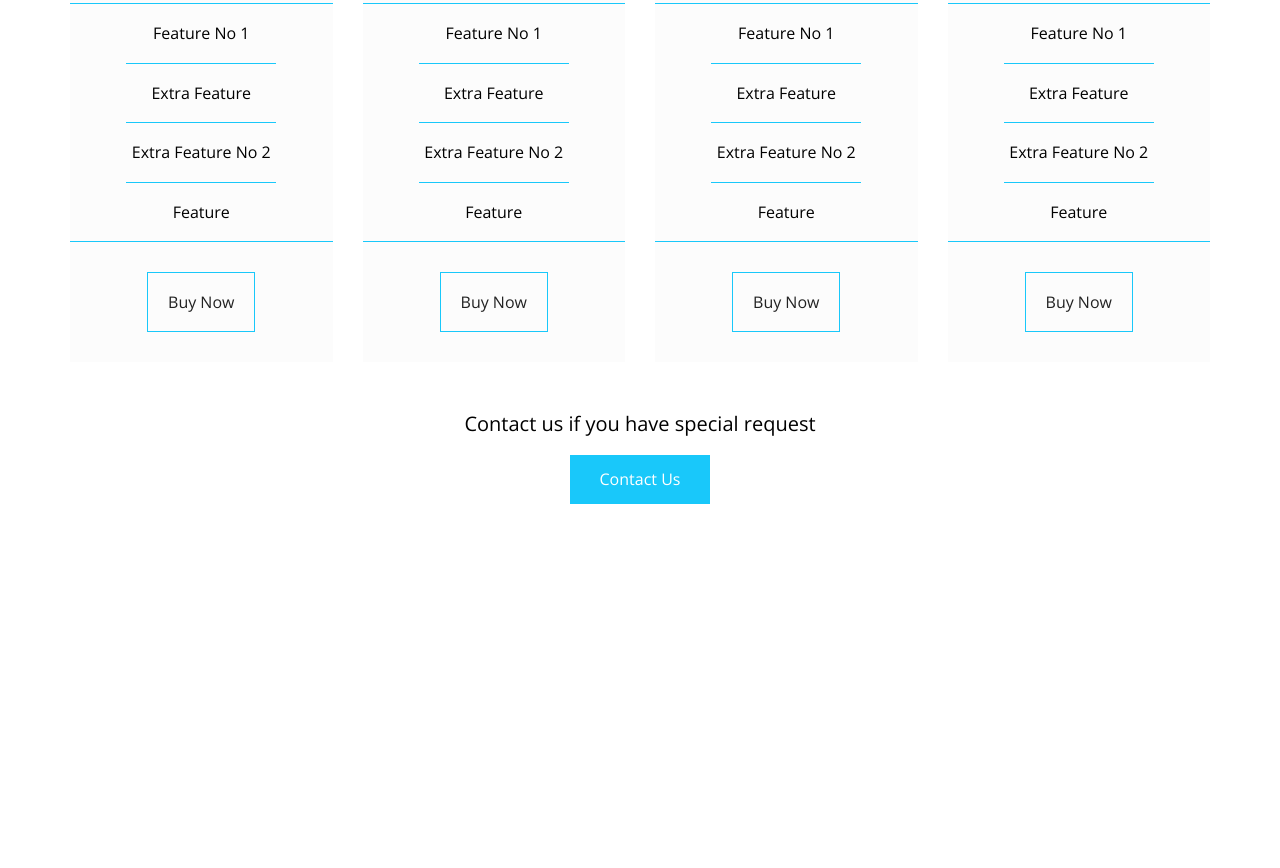
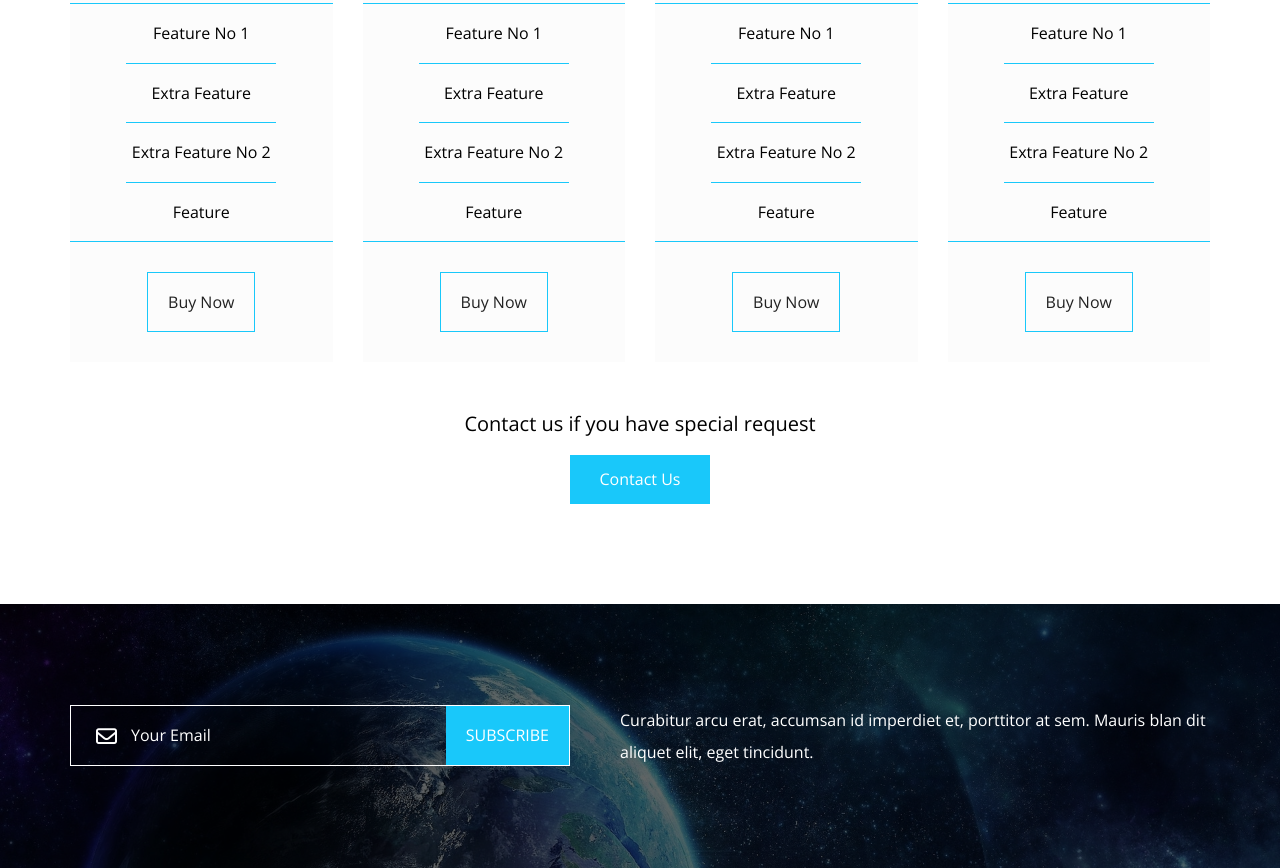
Before and after one commit to ourdjiniaymen/Kasper, a plain HTML site: page index.html in a window 1280 px wide. Shown: the part 6630-7498 px from the top of the page. Before the commit the page ends 7234 px from the top, so only its background shows below. Drawn offline with nearby package versions, Linux system fonts and the light colour scheme.

Commit message:
Add subscribe section to the template

```diff
--- a/css/kasper.css
+++ b/css/kasper.css
@@ -1072,7 +1072,7 @@ header nav .form i {
 
 .pricing .plans .plan ul li {
   padding: 20px 0;
-  width : 150px;
+  width: 150px;
   border-bottom: 1px solid var(--main-color);
   margin: auto;
 }
@@ -1112,7 +1112,7 @@ header nav .form i {
 }
 
 .pricing .contact a {
-  display: inline-block ;
+  display: inline-block;
   text-decoration: none;
   text-transform: capitalize;
   background-color: var(--main-color);
@@ -1120,3 +1120,100 @@ header nav .form i {
   padding: 15px 30px;
 }
 /* End Pricing */
+
+/* Start Subscribe */
+.subscribe {
+  padding-top: var(--section-padding);
+  padding-bottom: var(--section-padding);
+  position: relative;
+  background-color: #1f2021;
+  background-image: url(../images/subscribe.jpg);
+  background-size: cover;
+  color: #fff;
+}
+
+.subscribe .container {
+  position: relative;
+  z-index: 1;
+}
+
+/* Medium and Large Screen */
+@media (min-width: 992px) {
+  .subscribe .container{
+    display: flex;
+    align-items: center;
+  }
+}
+
+.subscribe form {
+  border: 1px solid;
+  max-width: 500px;
+  flex-basis: 500px;
+  flex-shrink: 0;
+  display: flex;
+  position: relative;
+  margin-bottom: 30px;
+  margin-left: auto;
+  margin-right: auto;
+}
+
+/* Medium and Large Screen */
+@media (min-width: 992px) {
+  .subscribe form{
+    margin-bottom: 0;
+    margin-right: 50px;
+  }
+}
+
+.subscribe form::before{
+  content: "\f0e0";
+  display: inline-block;
+  text-rendering: auto;
+  -webkit-font-smoothing: antialiased;
+  font: var(--fa-font-regular);
+  font-size: 21px;
+  position: absolute;
+  left: 25px;
+  top: 50%;
+  transform: translateY(-50%);
+  -webkit-transform: translateY(-50%);
+  -moz-transform: translateY(-50%);
+  -ms-transform: translateY(-50%);
+  -o-transform: translateY(-50%);
+}
+
+.subscribe form input[type="email"] {
+  flex-grow: 1;
+  border: none;
+  outline: none;
+  background-color: transparent;
+  color: inherit;
+  margin-left: 60px;
+  caret-color: var(--main-color);
+}
+
+.subscribe form input::placeholder {
+  color: inherit;
+  text-transform: capitalize;
+}
+
+.subscribe form button {
+  background-color: var(--main-color);
+  color: inherit;
+  padding: 20px;
+  border: none;
+  text-transform: uppercase;
+}
+
+.subscribe p {
+  line-height: 2;
+  text-align: center;
+}
+
+/* Medium and Large Screen */
+@media (min-width: 992px) {
+  .subscribe p{
+    text-align: start;
+  }
+}
+/* End Subscribe */
--- a/index.html
+++ b/index.html
@@ -474,5 +474,21 @@
       </div>
     </section>
     <!-- End Pricing -->
+
+    <!-- Start Subscribe -->
+    <section class="subscribe">
+      <div class="overlay"></div>
+      <div class="container">
+        <form>
+          <input type="email" placeholder="your email" />
+          <button>subscribe</button>
+        </form>
+        <p>
+          Curabitur arcu erat, accumsan id imperdiet et, porttitor at sem.
+          Mauris blan dit aliquet elit, eget tincidunt.
+        </p>
+      </div>
+    </section>
+    <!-- End Subscribe -->
   </body>
 </html>
```
Also changed, not shown: images/subscribe.jpg (added).
